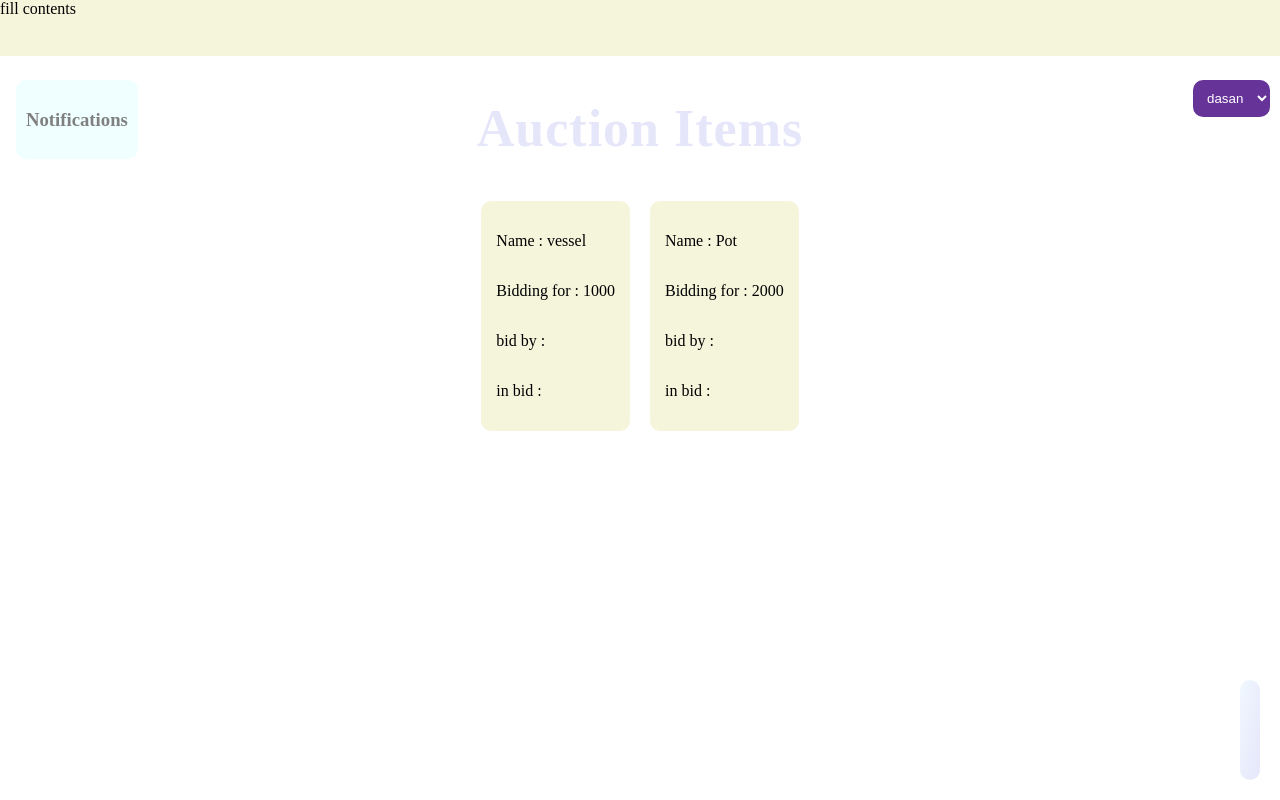
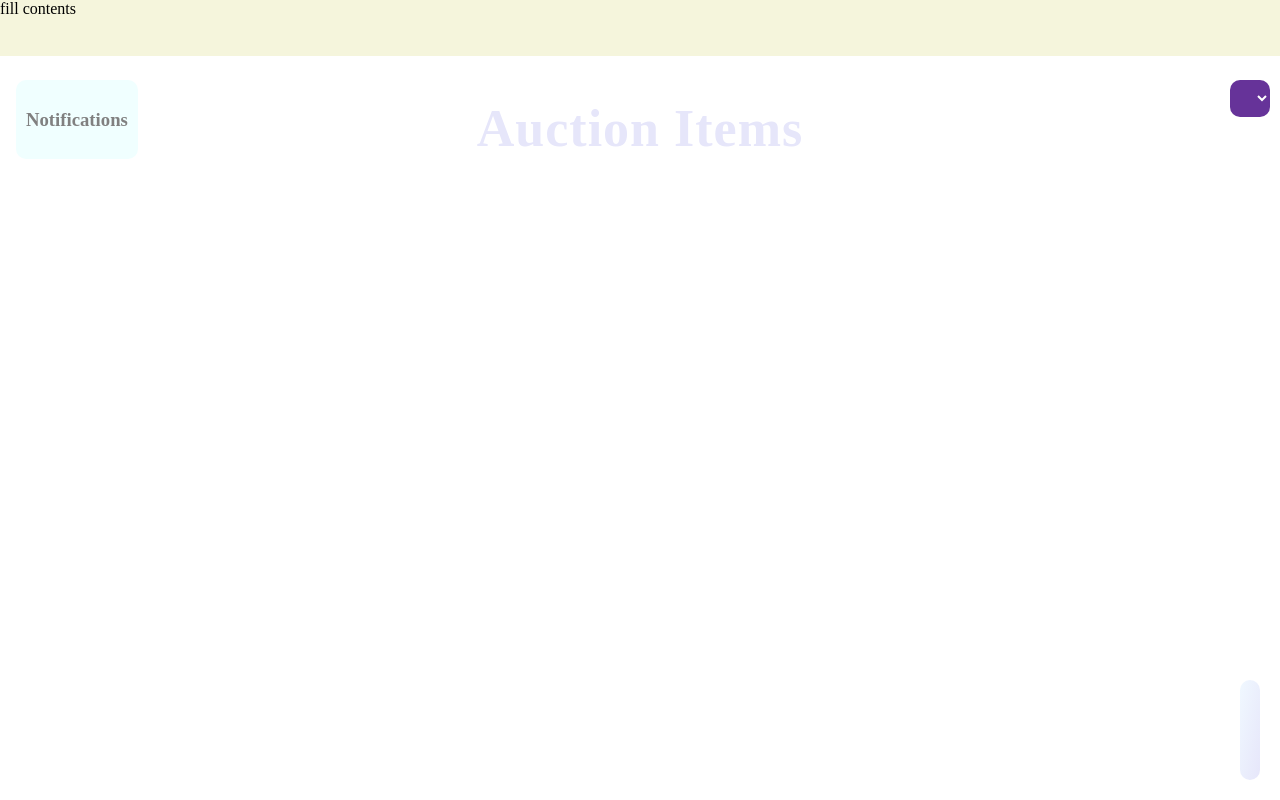
Before and after one commit to nived-cv/auction-app, a React (Create React App) app: page / in a window 1280 px wide. Built offline with nearby package versions, Linux system fonts and the light colour scheme.

Commit message:
completed using localStorage

```diff
--- a/src/AuctionItems.tsx
+++ b/src/AuctionItems.tsx
@@ -17,22 +17,22 @@ type mapArgs = {
 type User = {
     id:number
     name:string
-    notifications : {name:string,message:string}[]
+    notifications : {name:string, message:string}[]
 }
 
 type propstype = {
     items : mapArgs[] | null
-    setitems: React.Dispatch<React.SetStateAction<mapArgs[] | null>>
+    setitems: React.Dispatch <React.SetStateAction<mapArgs[] | null>>
     onNotify : (selected: mapArgs,value:number) => void
     user : User
 }
 
 export const AuctionItems = ({items,setitems,onNotify,user}:propstype) => {
 
-    let [selectedItem,setSelectedItem] = useState<null | mapArgs>(null)
-    const amountObj = useRef<HTMLInputElement>(null)
-    const formObj = useRef<HTMLDivElement>(null)
-    const {displayMessage} = useAuctionContext()
+    let [selectedItem,setSelectedItem] = useState <null | mapArgs> (null)
+    const amountObj = useRef <HTMLInputElement> (null)
+    const formObj = useRef <HTMLDivElement> (null)
+    const {displayMessage, setData} = useAuctionContext()
 
     // making a state variable to store the details of selected item
     const selected = (selectedItem: mapArgs) => {
@@ -57,7 +57,12 @@ export const AuctionItems = ({items,setitems,onNotify,user}:propstype) => {
                                 bidEnd(selectedItem!)
 
                                 let updateArr = [...items!]
+
+                                //saving state
                                 setitems(updateArr)
+                                //saving local storage
+                                setData("auction_items",updateArr)
+
                                 break;
 
             case "add" :   let found = selectedItem?.current_users.indexOf(user_!)
@@ -65,7 +70,11 @@ export const AuctionItems = ({items,setitems,onNotify,user}:propstype) => {
 
                                 selectedItem?.current_users.push(user_!)
                                 let updateArr = [...items!]
+
+                                //saving state
                                 setitems(updateArr)
+                                //saving local storage
+                                setData("auction_items",updateArr)
                             }
                             break
         }
@@ -83,8 +92,8 @@ export const AuctionItems = ({items,setitems,onNotify,user}:propstype) => {
                     selectedItem.current_bid = value
                     selectedItem.bid_person = user!.name
                     handleUsers("add",user)
-                    let new_arr = [...items!]
-                    new_arr && setitems(new_arr)
+                    // let new_arr = [...items!]                // these may not be needed
+                    // new_arr && setitems(new_arr)
 
                     onNotify(selectedItem,value)
                     amountObj.current!.value = ''
--- a/src/ContentScreen.tsx
+++ b/src/ContentScreen.tsx
@@ -23,6 +23,7 @@ type mapArgs = {
 
 type contextType = {
     displayMessage : (message : string) => void
+    setData : (key : string, value : {}[]) => void
 }
 
 let auctionItems = [
@@ -30,10 +31,28 @@ let auctionItems = [
     { "id": 2, "name": "Pot", "current_bid": 2000, "bid_person": null, "current_users": [], "sold": false },
 ]
 
-let user_list = [
+let userlist = [
     { id: 1, name: "dasan", notifications: [] },
     { id: 2, name: "vasu", notifications: [] },
 ]
+
+const getData = (key:string) =>{
+
+        let result = localStorage.getItem(key)
+        let resultObj = JSON.parse(result!)
+        return resultObj
+}
+
+const setData = (key:string,value:{}[]) =>{
+
+    try {
+        let result = JSON.stringify(value)
+        localStorage.setItem(key,result)
+    } catch (error){
+        console.log("error setting data from storage")
+    }
+}
+
 
 const MessageContext = createContext({} as contextType)
 
@@ -53,7 +72,7 @@ export const ContentScreen = () => {
 
     const selectUser = async () => {
 
-        let currentUser = user_list.find(user => user.id === Number(refObj.current?.value))!
+        let currentUser = users?.find(user => user.id === Number(refObj.current?.value))!
         setCurrentuser(currentUser)
     }
 
@@ -70,8 +89,12 @@ export const ContentScreen = () => {
             found?.notifications.push(objModel)
         })
 
+        // updating state
         let temp = [...users!]
         setUsers(temp)
+
+        // updating local storage
+        setData("user_list",temp)
     }
 
     const displayMessage = (message: string) => {
@@ -84,8 +107,21 @@ export const ContentScreen = () => {
     }
 
     useEffect(() => {
-        setAuctionitems(auctionItems)
-        setUsers(user_list)
+
+        let auction_items = getData("auction_items")!
+        let user_list = getData("user_list")!
+
+        if(auction_items === null)
+        setData("auction_items",auctionItems)
+        else
+        setAuctionitems(auction_items)
+
+        if(user_list === null)
+        setData("user_list",userlist)
+        else{
+            setUsers(user_list)
+        }
+
     }, [])
 
     return (
@@ -99,7 +135,7 @@ export const ContentScreen = () => {
                 </select>
             </div>
 
-            <MessageContext.Provider value={{displayMessage}}>
+            <MessageContext.Provider value={{displayMessage, setData}}>
                 <AuctionItems items={auctionitems} setitems={setAuctionitems} onNotify={notify} user={currentuser!} />
                 <AuctionUsers user={currentuser} />
             </MessageContext.Provider>
```
